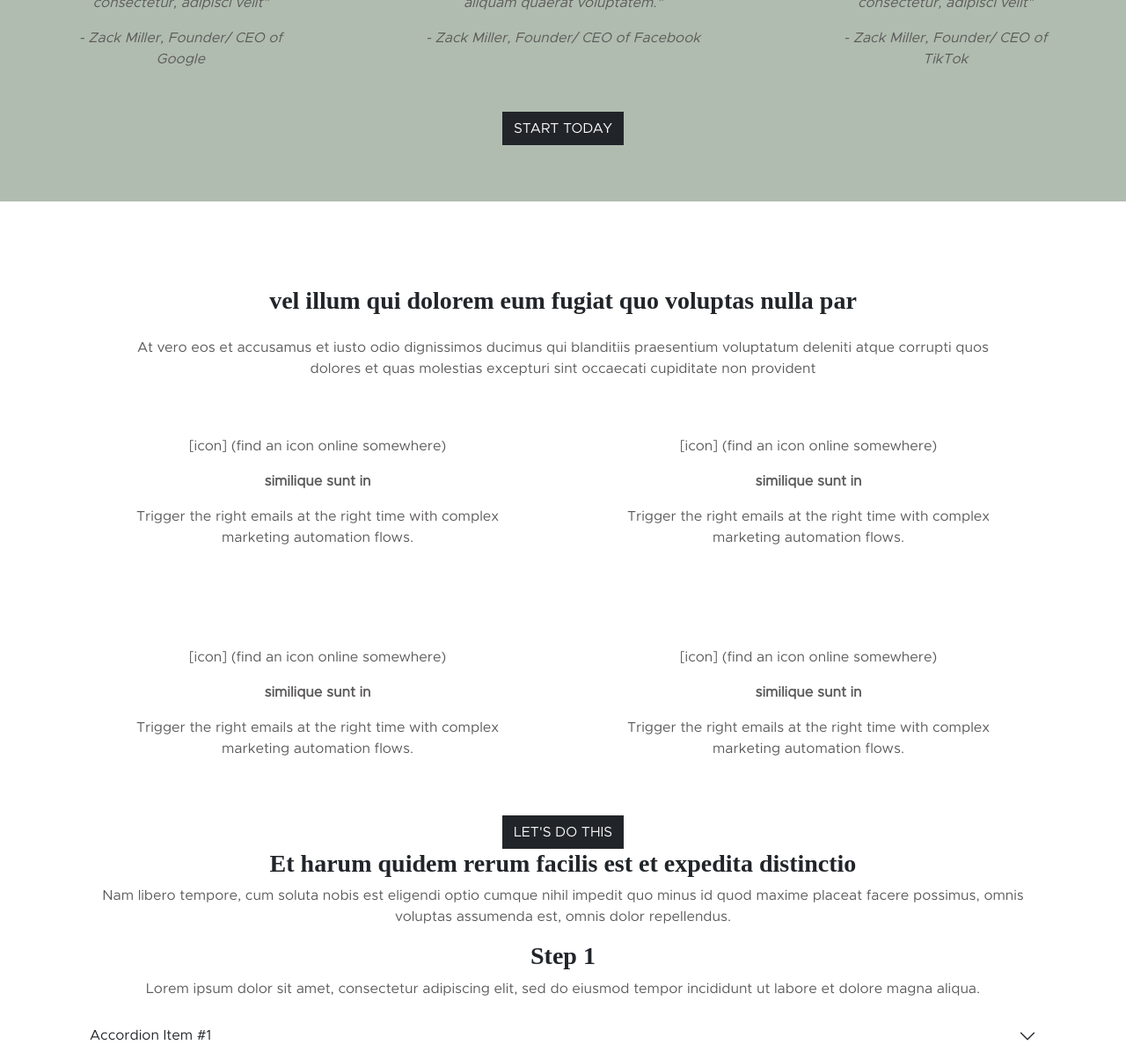
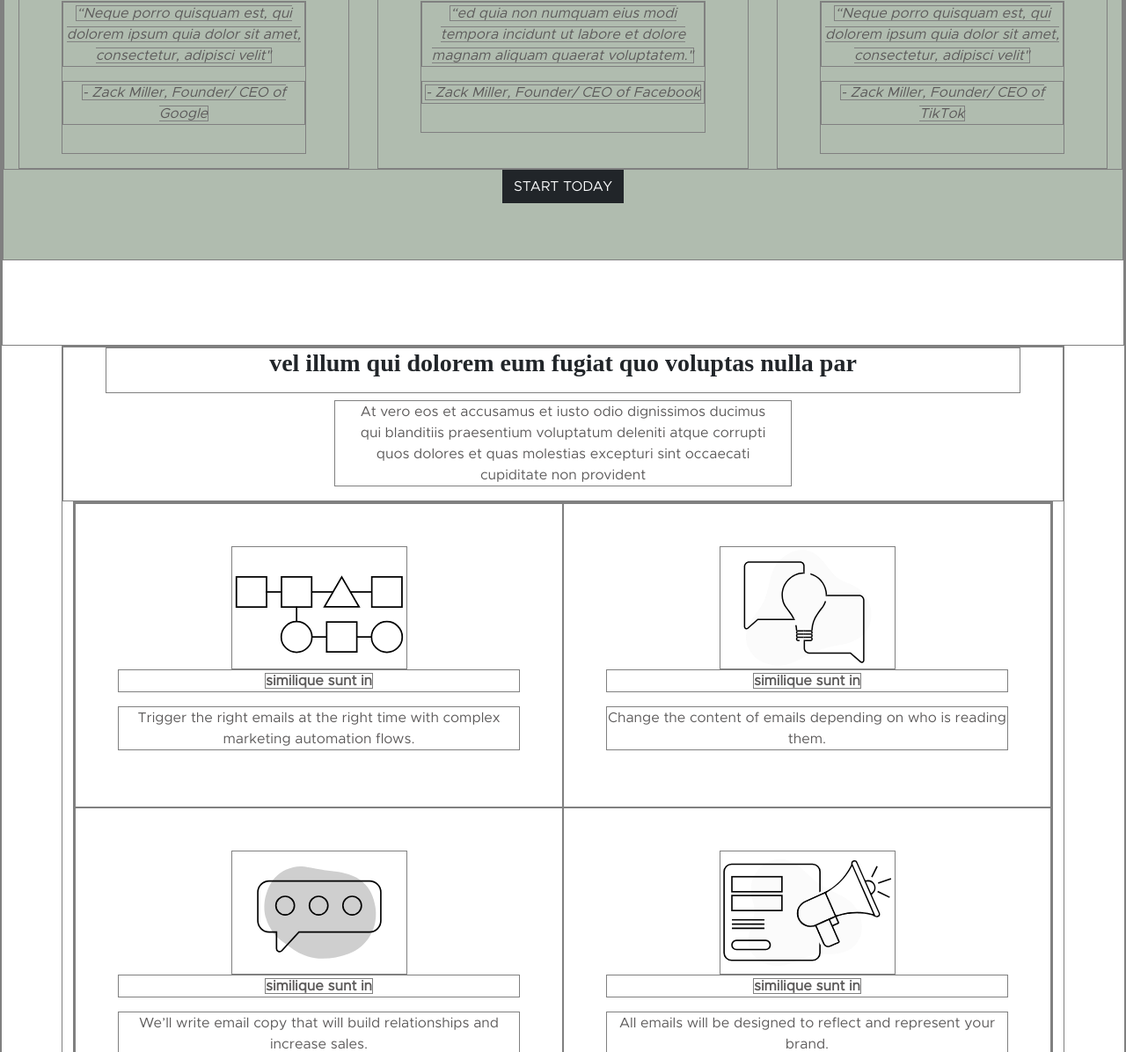
Before and after one commit to ladyMariele/homestead, a plain HTML site: page index.html in a window 1280 px wide. Shown: the part 1604-2800 px from the top of the page at 88% size. Drawn offline with nearby package versions, Linux system fonts and the light colour scheme; a web font is replaced by a local one.

Commit message:
add icons + add style in process section

```diff
--- a/index.html
+++ b/index.html
@@ -93,7 +93,7 @@
         </div>
 
         <!-- three columns -->
-        <div class="bg-color pb-5 mb-5">
+        <div class="bg-color-1 pb-5 mb-5">
             <div class="d-lg-flex justify-content-evenly pt-5">
 
                 <div class="mx-3 px-5 py-3">
@@ -128,47 +128,49 @@
 
     <!-- [Features & Benefits] -->
     <section id="features" class="container">
-        <div class="px-5">
+        <div class="px-5 row">
             <h3 class="pb-3">vel illum qui dolorem eum fugiat quo voluptas nulla par</h3>
 
-            <p>At vero eos et accusamus et iusto odio dignissimos ducimus qui blanditiis praesentium voluptatum deleniti atque corrupti quos dolores et quas molestias excepturi sint occaecati cupiditate non provident</p>
+            <p class="px-4 col-lg-6 text-center mx-auto">At vero eos et accusamus et iusto odio dignissimos ducimus qui blanditiis praesentium voluptatum deleniti atque corrupti quos dolores et quas molestias excepturi sint occaecati cupiditate non provident</p>
         </div>
 
         <!-- two rows, two columns. (2x2) -->
         <div class="text-center m-o">
             <div class="row m-0">
                 <div class="col-md-6 p-5">
-                    <p>[icon] (find an icon online somewhere)</p>
+                    <img src="images/EmailAutomation_Icon.svg" alt="">
                     <p><strong>similique sunt in</strong></p>
                     <p>Trigger the right emails at the right time with complex marketing automation flows.</p>
                 </div>
                 <div class="col-md-6 p-5">
-                    <p>[icon] (find an icon online somewhere)</p>
+                    <img src="images/CreativeConsulting_Icon.svg" alt="">
                     <p><strong>similique sunt in</strong></p>
-                    <p>Trigger the right emails at the right time with complex marketing automation flows.</p>
+                    <p>Change the content of emails depending on who is reading them.</p>
                 </div>
                 <div class="col-md-6 p-5">
-                    <p>[icon] (find an icon online somewhere)</p>
+                    <img src="images/SMSAutomation_Icon.svg" alt="">
                     <p><strong>similique sunt in</strong></p>
-                    <p>Trigger the right emails at the right time with complex marketing automation flows.</p>
+                    <p>We’ll write email copy that will build relationships and increase sales.</p>
                 </div>
                 <div class="col-md-6 p-5">
-                    <p>[icon] (find an icon online somewhere)</p>
+                    <img src="images/PaidSocial_Icon.svg" alt="">
                     <p><strong>similique sunt in</strong></p>
-                    <p>Trigger the right emails at the right time with complex marketing automation flows.</p>
+                    <p>All emails will be designed to reflect and represent your brand.</p>
                 </div>
             </div>
         </div>
 
-        <button type="button" class="btn btn-outline-light border-dark">LET'S DO THIS</button>
+        <button type="button" class="btn btn-outline-light border-dark my-5">LET'S DO THIS</button>
 
     </section>
 
     <!-- [Process] -->
-    <section id="process" class="container">
+    <section id="process" class="my-5">
 
-        <h3>Et harum quidem rerum facilis est et expedita distinctio</h3>
-        <p>Nam libero tempore, cum soluta nobis est eligendi optio cumque nihil impedit quo minus id quod maxime placeat facere possimus, omnis voluptas assumenda est, omnis dolor repellendus.</p>
+        <div class="bg-color-2 row text-center">
+            <h3>Et harum quidem rerum facilis est et expedita distinctio</h3>
+            <p class="col-md-6 text-center mx-auto pt-4">Nam libero tempore, cum soluta nobis est eligendi optio cumque nihil impedit quo minus id quod maxime placeat facere possimus, omnis voluptas assumenda est, omnis dolor repellendus.</p>
+        </div>
 
         <!-- steps 1-3 has 2 columns -->
         <h3>Step 1</h3>
--- a/styles.css
+++ b/styles.css
@@ -5,6 +5,11 @@
     b0bcaf
 2. grab fonts
 3. grab logos
+
+- add 4 icon in features---
+- change par in features---
+- add grid system in accordion
+- change content accordion
 */
 
 @font-face {
@@ -16,7 +21,7 @@
     box-sizing: border-box;
     margin: 0;
     padding: 0;
-    /* border: solid gray 1px; */
+    border: solid gray 1px;
 }
 
 body {
@@ -51,12 +56,17 @@ h3 {
     margin: 0;
 }
 
-.bg-color {
+.bg-color-1 {
     background-color: #b0bcaf;
 }
 
+.bg-color-2 {
+    background-color: #e5d4d3;
+    /* width: 100%; */
+}
+
 .klav {
-    font-family: "Playfair Display";
+    font-family: "Playfair Display", serif;
     font-weight: bolder;
     font-size: larger;
 }
```
Also changed, not shown: images/CreativeConsulting_Icon.svg (added), images/EmailAutomation_Icon.svg (added), images/PaidSocial_Icon.svg (added), images/SMSAutomation_Icon.svg (added).
